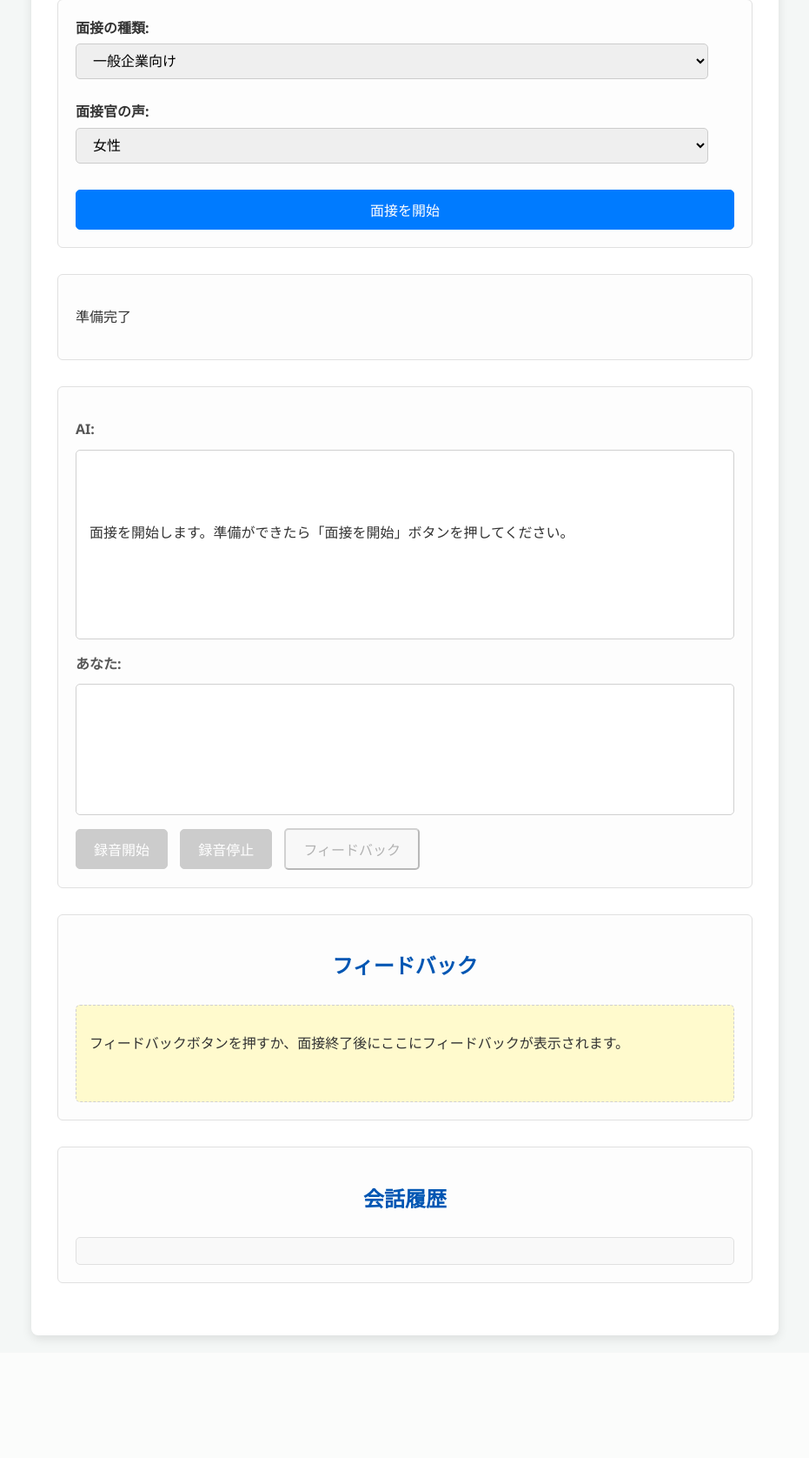
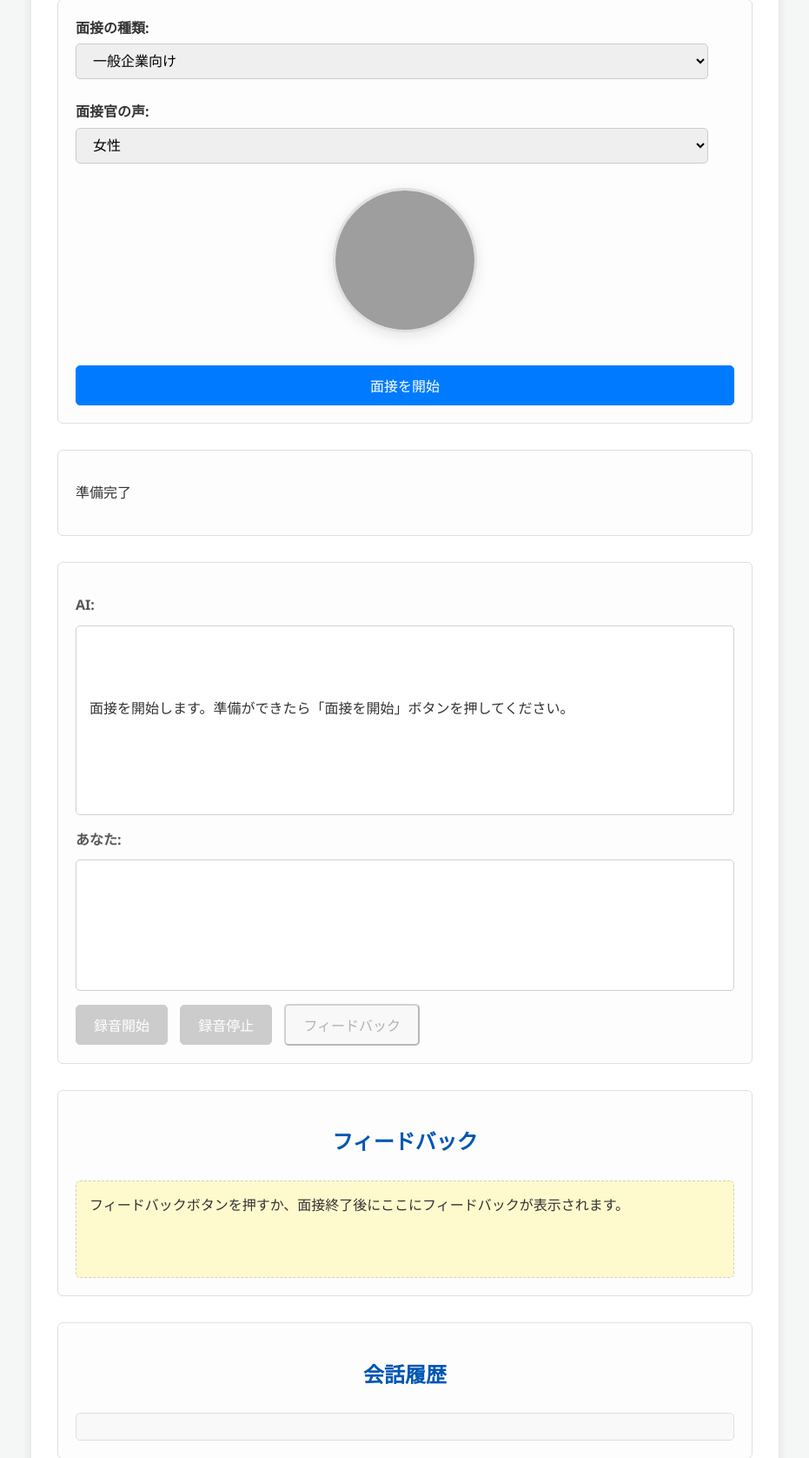
Before and after one commit to hyoudou-hirokazu/ai-mensetu, a Flask app: page / in a window 1280 px wide. Shown: the part 169-1845 px from the top of the page at 87% size, without its empty margins (174-1105 px from the left). Before the commit the page ends 1712 px from the top, so only its background shows below. Run offline with Flask 3, Linux system fonts and the light colour scheme; parts of the project's set-up code (start-up, migrations or seed data) failed here and were passed over; grey boxes are pictures that could not be loaded.

Commit message:
面接官画像の表示機能を追加

```diff
--- a/static/script.js
+++ b/static/script.js
@@ -1,5 +1,3 @@
-// static/script.js
-
 document.addEventListener('DOMContentLoaded', () => {
     const interviewTypeSelect = document.getElementById('interview-type');
     const voiceGenderSelect = document.getElementById('voice-gender');
@@ -13,6 +11,7 @@ document.addEventListener('DOMContentLoaded', () => {
     const statusMessageElem = document.getElementById('status-message');
     const feedbackContentElem = document.getElementById('feedback-content');
     const historyLogElem = document.getElementById('history-log');
+    const interviewerImageElem = document.getElementById('interviewer-image');
 
     // UI初期状態設定
     function resetUI() {
@@ -321,7 +320,10 @@ document.addEventListener('DOMContentLoaded', () => {
         // HTMLに整形
         for (const category in categories) {
             if (categories[category].length > 0) {
-                formattedHtml += `<div class="feedback-category">${category}</div>`;
+                let catClass = '';
+                if (category === '改善点') catClass = 'improve';
+                if (category === '総合評価') catClass = 'summary';
+                formattedHtml += `<div class="feedback-category${catClass ? ' ' + catClass : ''}">${category}</div>`;
                 categories[category].forEach(item => {
                     // 返答例のフォーマット
                     if (category === "改善点" && item.includes("返答例:")) {
@@ -336,4 +338,15 @@ document.addEventListener('DOMContentLoaded', () => {
         }
         return formattedHtml;
     }
+
+    // 面接官画像切り替え
+    voiceGenderSelect.addEventListener('change', () => {
+        if (voiceGenderSelect.value === 'FEMALE') {
+            interviewerImageElem.src = '/static/interviewer_female.jpg';
+            interviewerImageElem.alt = '女性面接官';
+        } else {
+            interviewerImageElem.src = '/static/interviewer_male.jpg';
+            interviewerImageElem.alt = '男性面接官';
+        }
+    });
 });
--- a/static/style.css
+++ b/static/style.css
@@ -205,42 +205,75 @@ audio {
 }
 
 .feedback-score {
-    font-size: 2em;
+    font-size: 2.4em;
     font-weight: bold;
     color: #ff9800;
     background: #fff3cd;
-    border: 2px solid #ffe082;
-    border-radius: 8px;
-    padding: 12px 20px;
+    border: 3px solid #ffe082;
+    border-radius: 12px;
+    padding: 18px 32px;
     width: fit-content;
-    margin: 0 auto 24px auto;
+    margin: 0 auto 32px auto;
     display: block;
     text-align: center;
+    box-shadow: 0 2px 8px rgba(255, 193, 7, 0.08);
 }
 
 .feedback-category {
-    font-size: 1.15em;
+    font-size: 1.2em;
     font-weight: bold;
+    margin-top: 24px;
+    margin-bottom: 10px;
+    padding-left: 14px;
+    border-left: 6px solid #1976d2;
+    background: #e3f2fd;
+    border-radius: 6px;
     color: #1976d2;
-    margin-top: 18px;
-    margin-bottom: 6px;
-    border-left: 4px solid #1976d2;
-    padding-left: 10px;
-    background: #f0f4fa;
-    border-radius: 4px;
+}
+
+.feedback-category.improve {
+    border-left: 6px solid #ff7043;
+    background: #fff3e0;
+    color: #d84315;
+}
+
+.feedback-category.summary {
+    border-left: 6px solid #43a047;
+    background: #e8f5e9;
+    color: #388e3c;
 }
 
 .feedback-example {
     background: #f0f4c3;
     border-left: 4px solid #cddc39;
-    padding: 8px 16px;
-    margin-top: 8px;
-    border-radius: 6px;
+    padding: 10px 18px;
+    margin-top: 10px;
+    border-radius: 8px;
     color: #666;
-    font-size: 0.98em;
+    font-size: 1em;
+    font-weight: bold;
+    box-shadow: 0 1px 4px rgba(205, 220, 57, 0.08);
 }
 
 #feedback-content p {
-    margin-bottom: 8px;
+    margin-bottom: 10px;
     margin-top: 0;
+    font-size: 1.05em;
 }
+
+.interviewer-image-area {
+    display: flex;
+    justify-content: center;
+    align-items: center;
+    margin: 18px 0 18px 0;
+}
+
+.interviewer-image {
+    width: 160px;
+    height: 160px;
+    object-fit: cover;
+    border-radius: 50%;
+    box-shadow: 0 4px 16px rgba(0,0,0,0.10);
+    border: 3px solid #e0e0e0;
+    background: #fff;
+}
--- a/templates/index.html
+++ b/templates/index.html
@@ -22,6 +22,11 @@
                 <option value="FEMALE">女性</option>
                 <option value="MALE">男性</option>
             </select>
+
+            <!-- 面接官画像表示エリア -->
+            <div class="interviewer-image-area">
+                <img id="interviewer-image" src="{{ url_for('static', filename='interviewer_male.jpg') }}" alt="面接官画像" class="interviewer-image">
+            </div>
 
             <button id="start-interview-btn">面接を開始</button>
         </div>
@@ -53,7 +58,7 @@
         <div class="feedback-area">
             <h2>フィードバック</h2>
             <div id="feedback-log" class="feedback-box-style">
-                <p id="feedback-content">フィードバックボタンを押すか、面接終了後にここにフィードバックが表示されます。</p>
+                <div id="feedback-content"></div>
             </div>
         </div>
 
```
